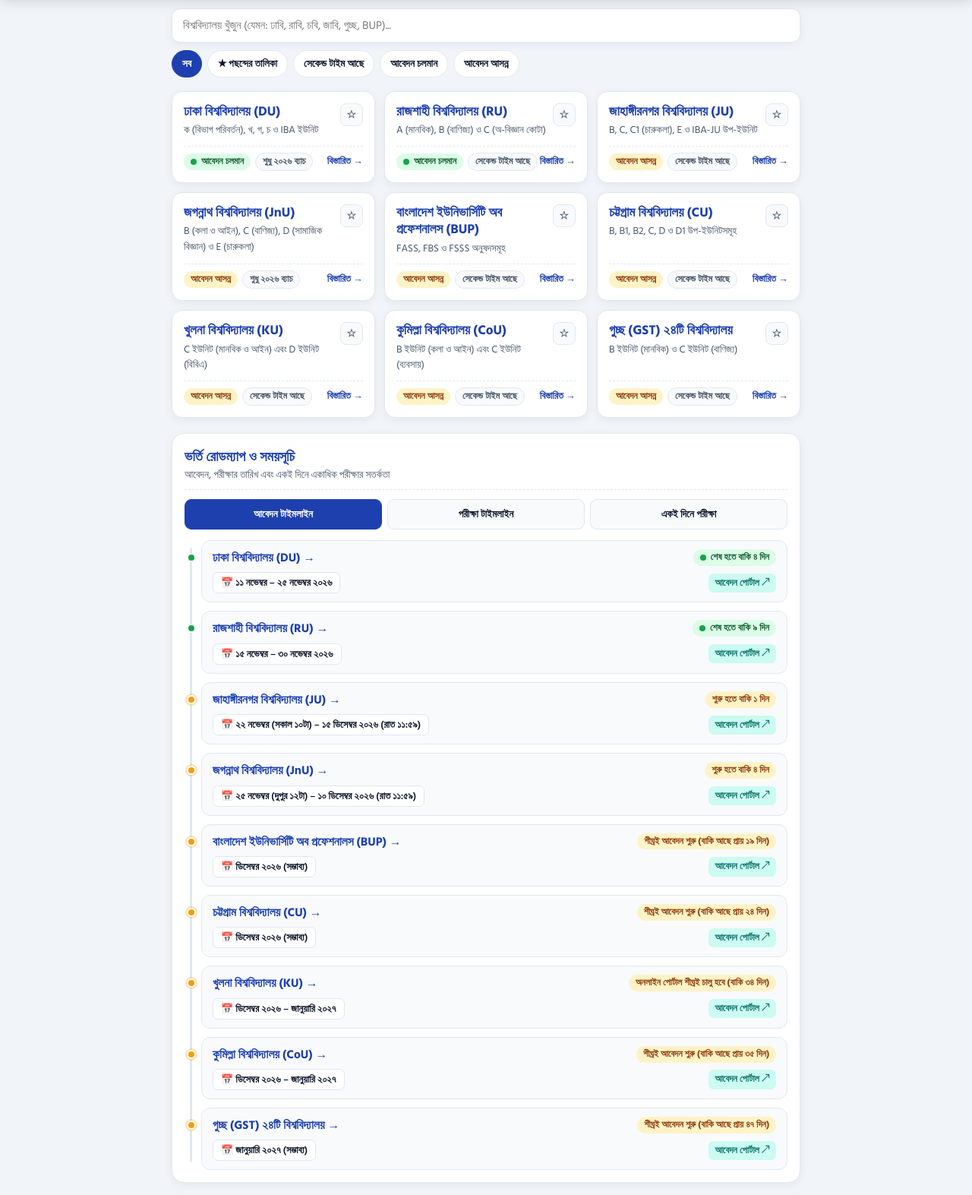
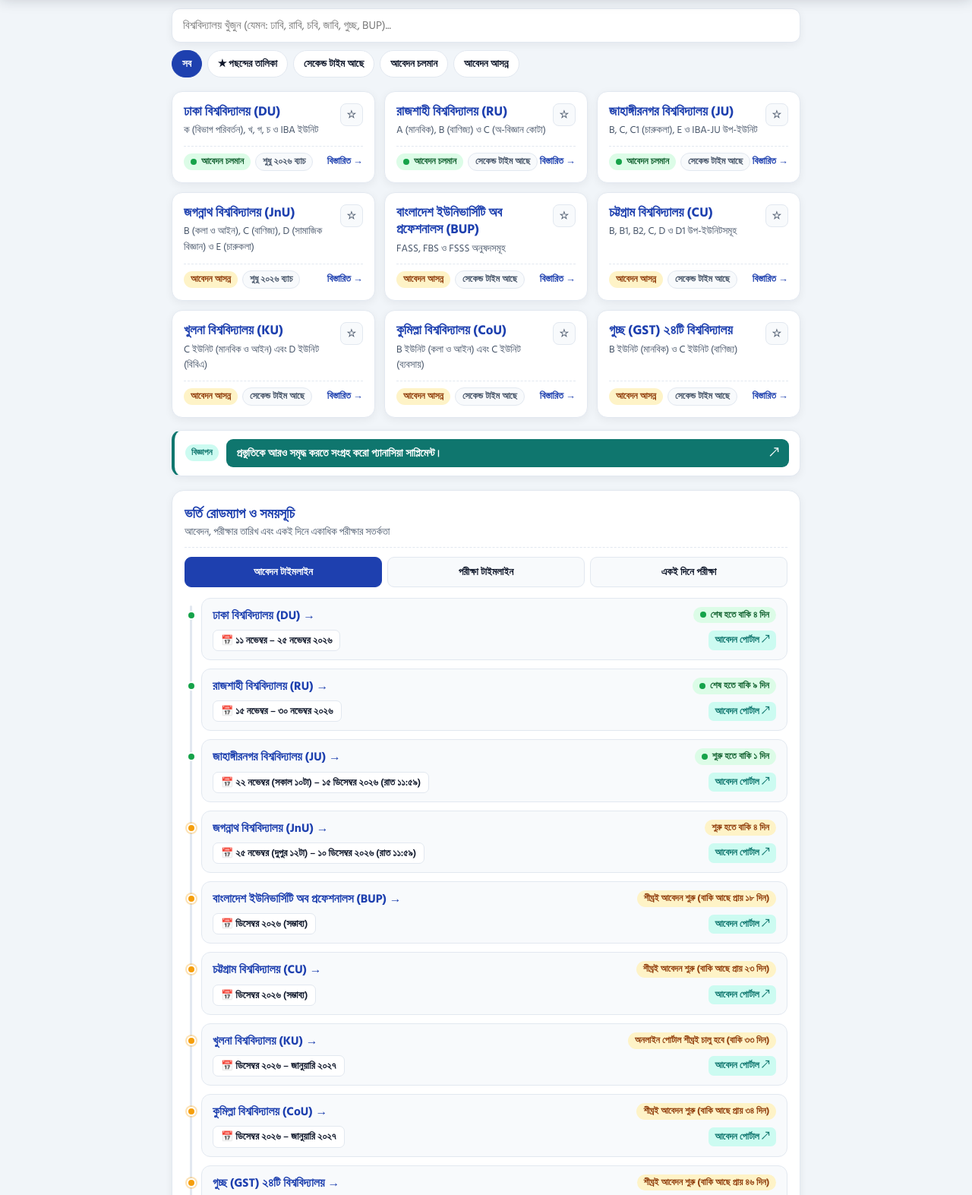
Before and after one commit to mujahid-On-Zero/Admission-Update, a plain HTML site: page index.html in a window 1280 px wide. Shown: the part 120-1693 px from the top of the page at 76% size. Drawn offline with Linux system fonts and the light colour scheme.

Commit message:
Update index.html
Panace suppliment data add

```diff
--- a/index.html
+++ b/index.html
@@ -226,7 +226,7 @@
       display: grid;
       grid-template-columns: repeat(auto-fill, minmax(265px, 1fr));
       gap: 12px;
-      margin-bottom: 20px;
+      margin-bottom: 16px;
     }
 
     .uni-card {
@@ -336,6 +336,70 @@
     }
 
     .details-cta { color: var(--primary); font-weight: 700; white-space: nowrap; }
+
+    /* Text-Only Sponsored Promo Button Card */
+    .promo-ad-card {
+      background: var(--card);
+      border: 1.5px solid var(--border);
+      border-left: 4px solid var(--accent);
+      border-radius: 13px;
+      padding: 11px 14px;
+      margin-bottom: 18px;
+      box-shadow: var(--shadow);
+      display: flex;
+      align-items: center;
+      justify-content: space-between;
+      gap: 10px;
+    }
+    .promo-ad-card.in-details {
+      margin-bottom: 0;
+      background: var(--card-sub);
+    }
+    .promo-ad-tag {
+      background: var(--accent-soft);
+      color: var(--accent);
+      font-size: 0.72rem;
+      font-weight: 700;
+      padding: 2px 8px;
+      border-radius: 999px;
+      flex-shrink: 0;
+    }
+    .promo-ad-btn {
+      flex: 1;
+      display: inline-flex;
+      align-items: center;
+      justify-content: space-between;
+      gap: 8px;
+      background: var(--accent);
+      color: #ffffff;
+      text-decoration: none;
+      padding: 9px 14px;
+      border-radius: 9px;
+      font-size: 0.9rem;
+      font-weight: 700;
+      line-height: 1.35;
+      transition: opacity 0.15s ease, transform 0.15s ease;
+    }
+    .promo-ad-btn:hover {
+      opacity: 0.93;
+      transform: translateY(-1px);
+    }
+    [data-theme="dark"] .promo-ad-btn { color: #0f172a; }
+    @media (max-width: 600px) {
+      .promo-ad-card {
+        flex-direction: column;
+        align-items: stretch;
+        gap: 7px;
+        padding: 10px 12px;
+      }
+      .promo-ad-tag {
+        align-self: flex-start;
+      }
+      .promo-ad-btn {
+        font-size: 0.86rem;
+        padding: 9px 12px;
+      }
+    }
 
     /* Roadmap 3 Tabs */
     .roadmap-tabs { display: grid; grid-template-columns: repeat(3, 1fr); gap: 7px; margin-bottom: 14px; }
@@ -1577,6 +1641,15 @@
         <div class="uni-grid" id="uniGrid"></div>
       </section>
 
+      <!-- বিজ্ঞাপন প্রোমো বাটন (বিশ্ববিদ্যালয় গ্রিড ও ভর্তি রোডম্যাপের মাঝখানে) -->
+      <div class="promo-ad-card" id="homePromoAd">
+        <span class="promo-ad-tag">বিজ্ঞাপন</span>
+        <a href="https://www.panaceapubs.com/product_details/supplement-banglaenglishgk" class="promo-ad-btn" target="_blank" rel="noopener noreferrer">
+          <span>প্রস্তুতিকে আরও সমৃদ্ধ করতে সংগ্রহ করো প্যানাসিয়া সাপ্লিমেন্ট।</span>
+          <span>↗</span>
+        </a>
+      </div>
+
       <!-- ভর্তি রোডম্যাপ সেকশন (৩টি ট্যাবসহ) -->
       <section class="panel" id="roadmapSec">
         <div class="section-header">
@@ -1799,6 +1872,12 @@
       });
     })();
 
+    const PROMO_AD_DATA = {
+      tag: "বিজ্ঞাপন",
+      label: "প্রস্তুতিকে আরও সমৃদ্ধ করতে সংগ্রহ করো প্যানাসিয়া সাপ্লিমেন্ট।",
+      url: "https://www.panaceapubs.com/product_details/supplement-banglaenglishgk"
+    };
+
     const DISCLAIMER_25_26 = "২০২৬–২৭ শিক্ষাবর্ষের ডাটা প্রকাশিত না হওয়ায় ২০২৫–২৬ সেশনের ডাটা দিয়ে তথ্য সাজানো হয়েছে। সংশ্লিষ্ট ইউনিটের নোটিশ প্রকাশিত হলে আমরা আপডেট করে দেব।";
     const DISCLAIMER_JNU_PARTIAL = "২০২৬–২৭ শিক্ষাবর্ষের একাডেমিক কাউন্সিলের সিদ্ধান্ত অনুযায়ী পরীক্ষার তারিখ, সময় ও জিপিএ যোগ্যতা আপডেট করা হয়েছে। তবে পূর্ণাঙ্গ সার্কুলার এখনো প্রকাশিত না হওয়ায় আবেদন ফি ও আসন সংখ্যার মতো কিছু তথ্য ২০২৫–২৬ সেশনের ডাটা দিয়ে সাজানো হয়েছে। সংশ্লিষ্ট ইউনিটের চূড়ান্ত নোটিশ প্রকাশিত হলে আমরা আপডেট করে দেব।";
 
@@ -1806,7 +1885,7 @@
     const siteUpdates = [
       {
         version: "v1.6",
-        timestamp: "2026-11-21T18:40:00+06:00",
+        timestamp: "2026-11-22T01:10:00+06:00",
         changes: [
           { uni: "DU", text: "ঢাকা বিশ্ববিদ্যালয়ের ‘খ’ ইউনিটের বাংলা, ইংরেজি ও সাধারণ জ্ঞান বিষয়ের ২০২৬ সালের পাঠ্যসূচিভিত্তিক পরীক্ষার সিলেবাস ও গুরুত্বপূর্ণ টপিক (Collapsible বক্স) এবং ‘গ’ ইউনিটের বিজ্ঞান ও মানবিক শাখার MCQ ও লিখিত মানবণ্টন আপডেট করা হয়েছে।" },
           { uni: "JU", text: "জাহাঙ্গীরনগর বিশ্ববিদ্যালয়ের ২০২৬–২৭ পূর্ণাঙ্গ অফিশিয়াল সার্কুলার যুক্ত: আবেদন ২২ নভে – ১৫ ডিসে ২০২৬, পরীক্ষা ১০–২১ জানু ২০২৭, ফি ৬০০–৮০০/- (+১.২% চার্জ), নেগেটিভ মার্ক ০.২০ এবং ১৩ নং ধারা অনুযায়ী কোটার তথ্য হালনাগাদ।" },
@@ -1947,7 +2026,7 @@
         applyStartISO: "2026-11-11",
         applyEndISO: "2026-11-25",
         applyTimeline: "১১ নভেম্বর – ২৫ নভেম্বর ২০২৬",
-        applyNote: "আবেদন চলমান (শেষ হতে বাকি ৪ দিন)",
+        applyNote: "আবেদন চলমান (শেষ হতে বাকি ৩ দিন)",
         website: "https://admission.eis.du.ac.bd/",
         generalCircularUrl: "https://admission.eis.du.ac.bd/bn/gf6s7h89rthg463786e4q6a3b679w6jrn46a",
         helpline: "09666361991",
@@ -1968,7 +2047,7 @@
           email: "helpline@eis.du.ac.bd",
           address: "কক্ষ নং ২১৪, প্রশাসনিক ভবন, ঢাকা বিশ্ববিদ্যালয়।"
         },
-        lastUpdated: "২১ নভেম্বর ২০২৬",
+        lastUpdated: "২২ নভেম্বর ২০২৬",
         units: [
           {
             tabLabel: "ক ইউনিট (বিভাগ পরিবর্তন)",
@@ -2240,7 +2319,7 @@
         applyStartISO: "2026-11-15",
         applyEndISO: "2026-11-30",
         applyTimeline: "১৫ নভেম্বর – ৩০ নভেম্বর ২০২৬",
-        applyNote: "আবেদন চলমান (শেষ হতে বাকি ৯ দিন)",
+        applyNote: "আবেদন চলমান (শেষ হতে বাকি ৮ দিন)",
         website: "https://admission.ru.ac.bd/",
         generalCircularUrl: "https://admission.ru.ac.bd/student/notices",
         helpline: "+880-1703-899973",
@@ -2253,7 +2332,7 @@
           email: "admission@ru.ac.bd",
           address: "অফিস সময়: সকাল ০৯:৩০ – বিকাল ০৫:৩০ পর্যন্ত।"
         },
-        lastUpdated: "২১ নভেম্বর ২০২৬",
+        lastUpdated: "২২ নভেম্বর ২০২৬",
         units: [
           {
             tabLabel: "A ইউনিট (মানবিক)",
@@ -2368,13 +2447,13 @@
         shortName: "জাবি",
         fullName: "জাহাঙ্গীরনগর বিশ্ববিদ্যালয় (JU)",
         summaryText: "B, C, C1 (চারুকলা), E ও IBA-JU উপ-ইউনিট",
-        appStatus: "upcoming",
+        appStatus: "open",
         secondTime: true,
         applyOrder: 3,
         applyStartISO: "2026-11-22",
         applyEndISO: "2026-12-15",
         applyTimeline: "২২ নভেম্বর (সকাল ১০টা) – ১৫ ডিসেম্বর ২০২৬ (রাত ১১:৫৯)",
-        applyNote: "আবেদন আসন্ন (শুরু হতে বাকি ১ দিন)",
+        applyNote: "আবেদন চলমান",
         website: "https://admission.juniv.edu",
         generalCircularUrl: "https://juniv.edu/discussion/18670",
         helpline: "01348307028",
@@ -2394,7 +2473,7 @@
           email: "admissionhelp@juniv.edu",
           address: "সাভার, ঢাকা-১৩৪২ (প্রবেশপত্র ডাউনলোড: ২৫ ডিসেম্বর ২০২৬ থেকে)।"
         },
-        lastUpdated: "২১ নভেম্বর ২০২৬",
+        lastUpdated: "২২ নভেম্বর ২০২৬",
         units: [
           {
             tabLabel: "B ইউনিট (সমাজবিজ্ঞান)",
@@ -2595,11 +2674,11 @@
         applyStartISO: "2026-11-25",
         applyEndISO: "2026-12-10",
         applyTimeline: "২৫ নভেম্বর (দুপুর ১২টা) – ১০ ডিসেম্বর ২০২৬ (রাত ১১:৫৯)",
-        applyNote: "আবেদন আসন্ন (শুরু হতে বাকি ৪ দিন)",
+        applyNote: "আবেদন আসন্ন (শুরু হতে বাকি ৩ দিন)",
         website: "https://admission.jnu.ac.bd/",
         generalCircularUrl: "https://jnu.ac.bd/newsite/newsdetails/138749",
         helpline: "09611-773388",
-        lastUpdated: "২১ নভেম্বর ২০২৬",
+        lastUpdated: "২২ নভেম্বর ২০২৬",
         units: [
           {
             tabLabel: "B ইউনিট (কলা ও আইন)",
@@ -2761,7 +2840,7 @@
         secondTime: true,
         applyOrder: 5,
         applyTimeline: "ডিসেম্বর ২০২৬ (সম্ভাব্য)",
-        applyNote: "শীঘ্রই আবেদন শুরু (বাকি আছে প্রায় ১৯ দিন)",
+        applyNote: "শীঘ্রই আবেদন শুরু (বাকি আছে প্রায় ১৮ দিন)",
         website: "https://admission.bup.edu.bd/",
         helpline: "09666-790790",
         lastUpdated: "১৮ নভেম্বর ২০২৬",
@@ -2885,7 +2964,7 @@
         secondTime: true,
         applyOrder: 6,
         applyTimeline: "ডিসেম্বর ২০২৬ (সম্ভাব্য)",
-        applyNote: "শীঘ্রই আবেদন শুরু (বাকি আছে প্রায় ২৪ দিন)",
+        applyNote: "শীঘ্রই আবেদন শুরু (বাকি আছে প্রায় ২৩ দিন)",
         website: "https://admission.cu.ac.bd/",
         helpline: "01555-555140",
         lastUpdated: "১৮ নভেম্বর ২০২৬",
@@ -3129,7 +3208,7 @@
         secondTime: true,
         applyOrder: 7,
         applyTimeline: "ডিসেম্বর ২০২৬ – জানুয়ারি ২০২৭",
-        applyNote: "অনলাইন পোর্টাল শীঘ্রই চালু হবে (বাকি ৩৪ দিন)",
+        applyNote: "অনলাইন পোর্টাল শীঘ্রই চালু হবে (বাকি ৩৩ দিন)",
         website: "https://admission.ku.ac.bd/",
         helpline: "01534-296430",
         lastUpdated: "১৮ নভেম্বর ২০২৬",
@@ -3222,7 +3301,7 @@
         secondTime: true,
         applyOrder: 8,
         applyTimeline: "ডিসেম্বর ২০২৬ – জানুয়ারি ২০২৭",
-        applyNote: "শীঘ্রই আবেদন শুরু (বাকি আছে প্রায় ৩৫ দিন)",
+        applyNote: "শীঘ্রই আবেদন শুরু (বাকি আছে প্রায় ৩৪ দিন)",
         website: "https://admission.cou.ac.bd/",
         helpline: "01557-330381",
         lastUpdated: "১৮ নভেম্বর ২০২৬",
@@ -3312,7 +3391,7 @@
         secondTime: true,
         applyOrder: 9,
         applyTimeline: "জানুয়ারি ২০২৭ (সম্ভাব্য)",
-        applyNote: "শীঘ্রই আবেদন শুরু (বাকি আছে প্রায় ৪৭ দিন)",
+        applyNote: "শীঘ্রই আবেদন শুরু (বাকি আছে প্রায় ৪৬ দিন)",
         website: "https://gstadmission.ac.bd/",
         helpline: "09613-330000",
         lastUpdated: "১৮ নভেম্বর ২০২৬",
@@ -3975,6 +4054,17 @@
         </div>
       `;
 
+      /* Text-Only Sponsored Promo Button Card (Right below Section 3 Marks Distribution) */
+      const detailPromoHtml = `
+        <div class="promo-ad-card in-details full-span">
+          <span class="promo-ad-tag">${PROMO_AD_DATA.tag}</span>
+          <a href="${PROMO_AD_DATA.url}" class="promo-ad-btn" target="_blank" rel="noopener noreferrer">
+            <span>${PROMO_AD_DATA.label}</span>
+            <span>↗</span>
+          </a>
+        </div>
+      `;
+
       /* Optional Collapsible Subject Syllabus Box (e.g. DU B Unit) */
       const syllabusBoxHtml = activeUnit.subjectSyllabus ? `
         <div class="info-box full-span">
@@ -4174,6 +4264,8 @@
             </div>
           </div>
 
+          ${detailPromoHtml}
+
           ${syllabusBoxHtml}
 
           ${quotaBoxHtml}
```
